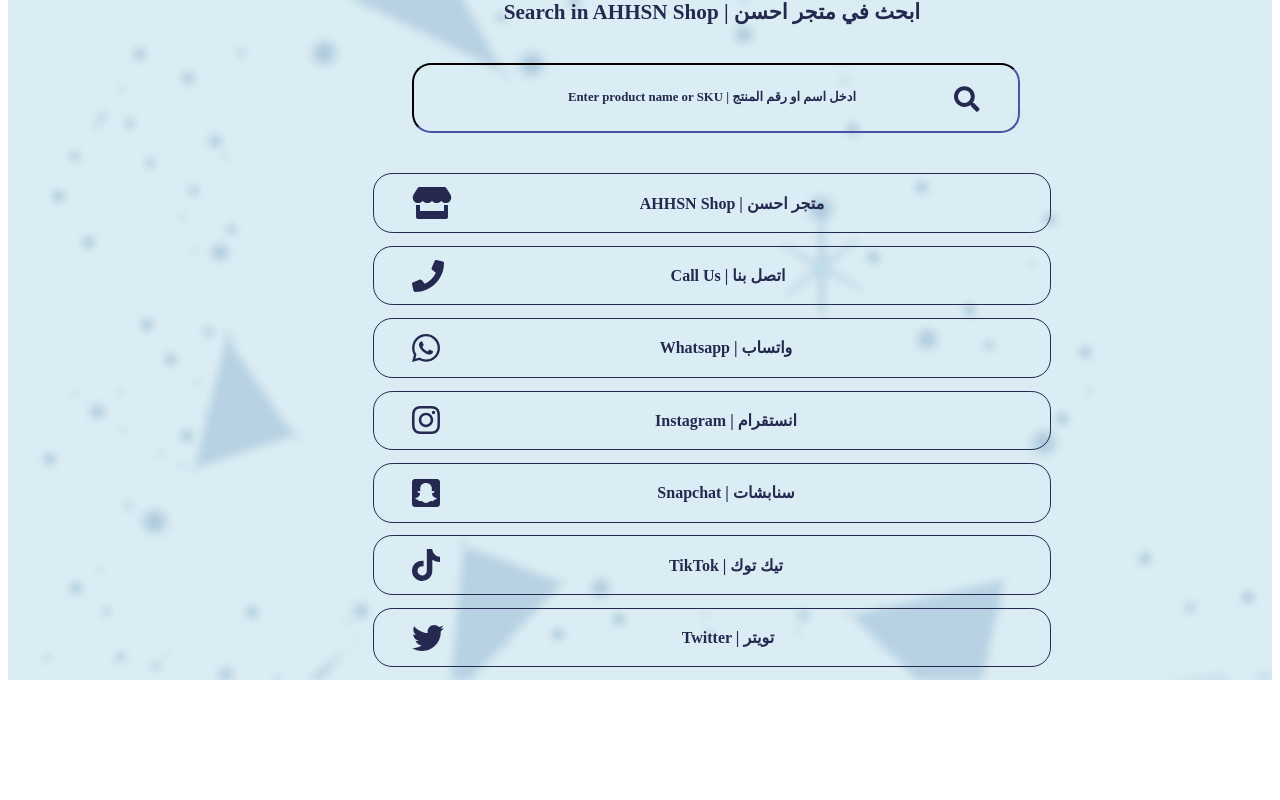
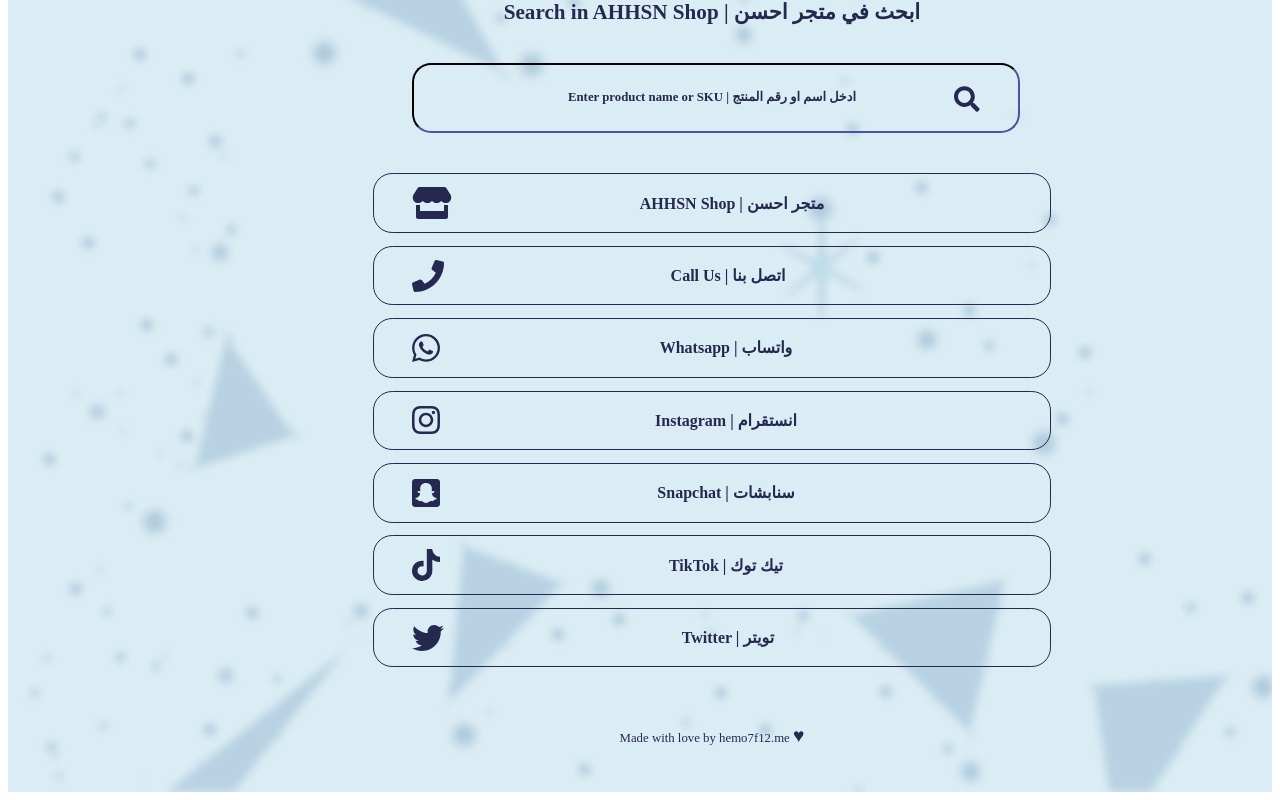
Before and after one commit to Ibrahim-Albrahim/ahhsn-bio, a React (Create React App) app: page / in a window 1280 px wide. Shown: the part 324-1124 px from the top of the page. Before the commit the page ends 1012 px from the top, so only its background shows below. Built offline with nearby package versions, Linux system fonts and the light colour scheme; the HTML template or start-up script is replaced by a standard one.

Commit message:
add footer

```diff
--- a/src/App.js
+++ b/src/App.js
@@ -4,6 +4,7 @@
 import SeachBar from './components/SearchBar';
 import Header from './components/Header';
 import { ThemeContext } from './contexts/bio-context'
+import Footer from './components/Footer';
 
 function App() {
   // Detecting the default theme
@@ -25,6 +26,7 @@
             <Header />
             <SeachBar />
             <MyLink />
+            <Footer />
           </div>
         </div>
       </div>
--- /dev/null
+++ b/src/assets/scss/Footer.scss
@@ -0,0 +1,25 @@
+@import './vars';
+
+footer {
+    padding: 3.5vmax 0;
+    span , a {
+        font-size: 1vmax;
+        text-decoration: none;
+        font-weight: 500;
+        @include themify($themes) {
+            color: themed('textColor');
+        }
+    }
+
+    a{
+        transition: color 250ms;
+        &:hover{
+            @include themify($themes) {
+                color: themed('backgroundColor');
+            }
+        }
+    }
+    .heart{
+        font-size: 1.5vmax;
+    }
+}
--- /dev/null
+++ b/src/components/Footer.js
@@ -0,0 +1,11 @@
+import React from "react";
+import '../assets/scss/Footer.scss'
+function Footer() {
+    return (
+        <footer>
+            <span>Made with love by <a href="https://hemo7f12.me" target='_blank' rel='noreferrer' >hemo7f12.me</a> <span className="heart">&#9829;</span></span>
+        </footer>
+    )
+}
+
+export default Footer;
```
